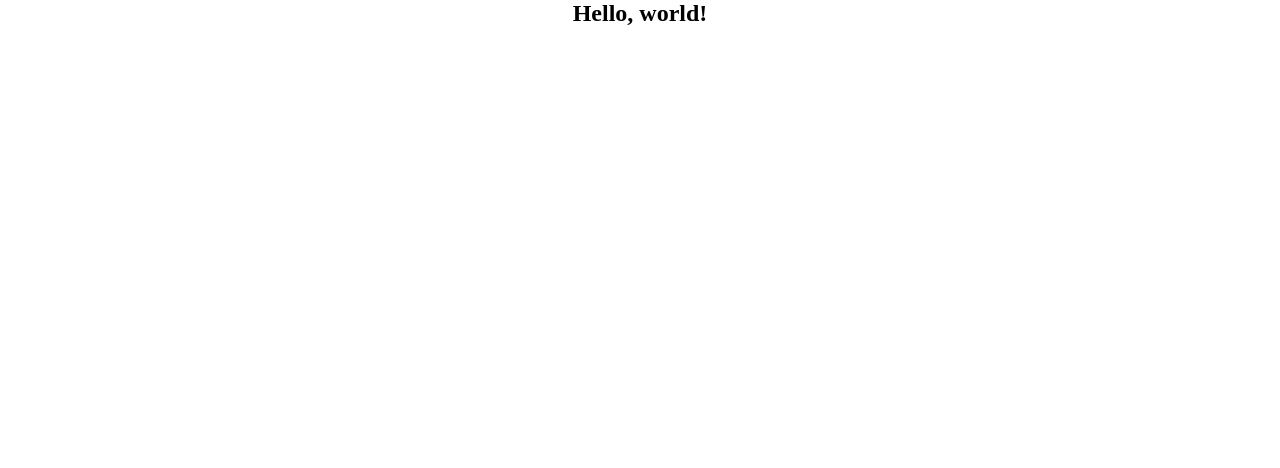
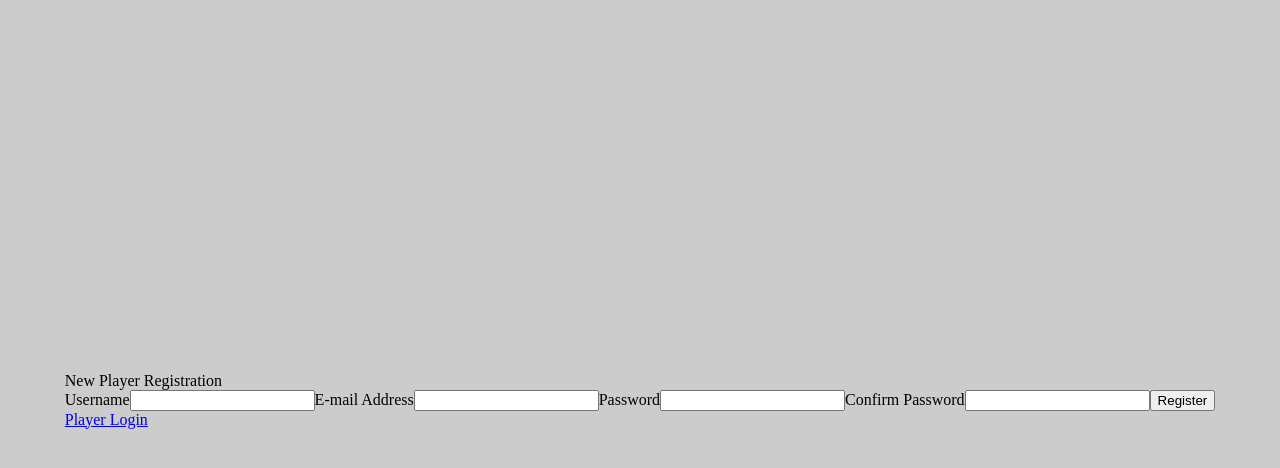
Before and after one commit to jskartes/deckduel-old, a React (Create React App) app: page /register in a window 1280 px wide. Shown: the top 468 px of the page. Built offline with nearby package versions, Linux system fonts and the light colour scheme; a web font is replaced by a local one.

Commit message:
reset CSS

```diff
--- a/src/index.js
+++ b/src/index.js
@@ -1,11 +1,14 @@
 import React from 'react';
 import ReactDOM from 'react-dom/client';
+import { BrowserRouter } from 'react-router-dom';
 import './index.scss';
 import App from './pages/App';
 
 const root = ReactDOM.createRoot(document.getElementById('root'));
 root.render(
   <React.StrictMode>
-    <App />
+    <BrowserRouter>
+      <App />
+    </BrowserRouter>
   </React.StrictMode>
 );
--- a/src/index.scss
+++ b/src/index.scss
@@ -17,9 +17,9 @@ $game-font-bold-weight: 700;
   overscroll-behavior: none;
 }
 
-.App {
+body {
   @include flex-column-center;
-  font-family: $game-font;
-  font-size: 3vmin;
-  font-weight: $game-font-bold-weight;
+
+  background-color: #ccc;
+  height: 100vh;
 }
--- a/src/pages/App.jsx
+++ b/src/pages/App.jsx
@@ -1,7 +1,28 @@
+import { useState } from 'react';
+import { Routes, Route } from 'react-router-dom';
+import LoginUser from './LoginUser';
+import RegisterUser from './RegisterUser';
+import Splash from './Splash';
+
 const App = () => {
+  const [user, setUser] = useState(null);
+
   return (
     <div className='App'>
-      Hello, world!
+      <Routes>
+        <Route
+          path='/'
+          element={<Splash />}
+        />
+        <Route
+          path='/register'
+          element={<RegisterUser />}
+        />
+        <Route
+          path='/login'
+          element={<LoginUser />}
+        />
+      </Routes>
     </div>
   );
 }
--- /dev/null
+++ b/src/pages/LoginUser.jsx
@@ -0,0 +1,49 @@
+import { useState } from 'react';
+import { Link } from 'react-router-dom';
+
+const LoginUser = () => {
+  const [formData, setFormData] = useState({
+    username: '',
+    password: ''
+  });
+
+  const handleChange = event => {
+    setFormData({
+      ...formData,
+      [event.target.name]: event.target.value
+    });
+  }
+
+  const handleSubmit = event => {
+    event.preventDefault();
+  }
+
+  return (
+    <div className='LoginUser'>
+      <span className='form-title'>Player Login</span>
+      <form onSubmit={handleSubmit} autoComplete='off'>
+        <label>Username</label>
+        <input
+          required
+          type='text'
+          name='username'
+          value={formData.username}
+          onChange={handleChange}
+        />
+        <label>Password</label>
+        <input
+          required
+          type='password'
+          name='password'
+          value={formData.password}
+          onChange={handleChange}
+        />
+        <button className='nav-button' type='submit'>Log In</button>
+      </form>
+
+      <Link className='nav-button' to='/register'>New Player Registration</Link>
+    </div>
+  );
+}
+
+export default LoginUser;
--- /dev/null
+++ b/src/pages/RegisterUser.jsx
@@ -0,0 +1,67 @@
+import { useState } from 'react';
+import { Link } from 'react-router-dom';
+
+const RegisterUser = () => {
+  const [formData, setFormData] = useState({
+    username: '',
+    email: '',
+    password: '',
+    confirmPassword: ''
+  });
+
+  const handleChange = event => {
+    setFormData({
+      ...formData,
+      [event.target.name]: event.target.value
+    });
+  }
+
+  const handleSubmit = event => {
+    event.preventDefault();
+  }
+
+  return (
+    <div className='RegisterUser'>
+      <span className='form-title'>New Player Registration</span>
+      <form onSubmit={handleSubmit} autoComplete='off'>
+        <label>Username</label>
+        <input
+          required
+          type='text'
+          name='username'
+          value={formData.username}
+          onChange={handleChange}
+        />
+        <label>E-mail Address</label>
+        <input
+          required
+          type='email'
+          name='email'
+          value={formData.email}
+          onChange={handleChange}
+        />
+        <label>Password</label>
+        <input
+          required
+          type='password'
+          name='password'
+          value={formData.password}
+          onChange={handleChange}
+        />
+        <label>Confirm Password</label>
+        <input
+          required
+          type='password'
+          name='confirmPassword'
+          value={formData.confirmPassword}
+          onChange={handleChange}
+        />
+        <button className='nav-button' type='submit'>Register</button>
+      </form>
+
+      <Link className='nav-button' to='/login'>Player Login</Link>
+    </div>
+  );
+}
+
+export default RegisterUser;
--- /dev/null
+++ b/src/pages/Splash.jsx
@@ -0,0 +1,24 @@
+import { Link } from 'react-router-dom';
+
+const Splash = () => {
+  return (
+    <div className='Splash'>
+      <span id='splash-title'>
+        <span>D</span>
+        <span>e</span>
+        <span>c</span>
+        <span>k</span>
+        <span>D</span>
+        <span>u</span>
+        <span>e</span>
+        <span>l</span>
+      </span>
+      <div id='splash-nav'>
+        <Link className='nav-button' to='/register'>Register</Link>
+        <Link className='nav-button' to='/login'>Log In</Link>
+      </div>
+    </div>
+  );
+}
+
+export default Splash;
```
